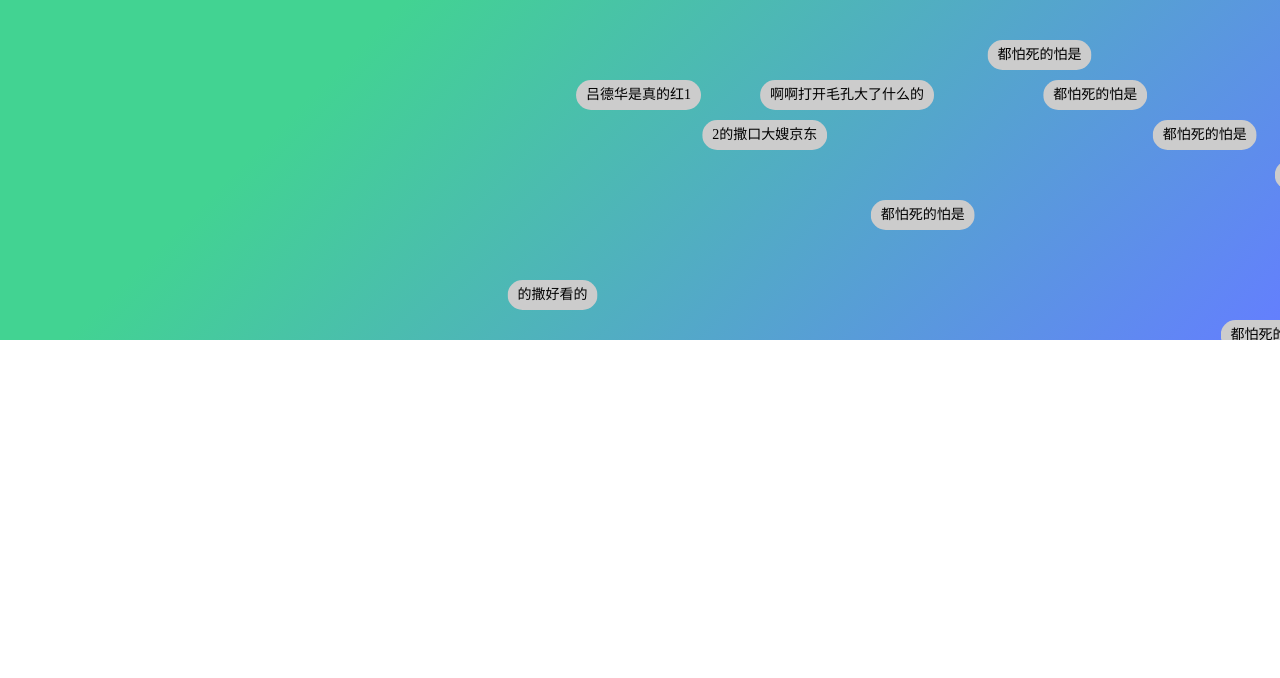
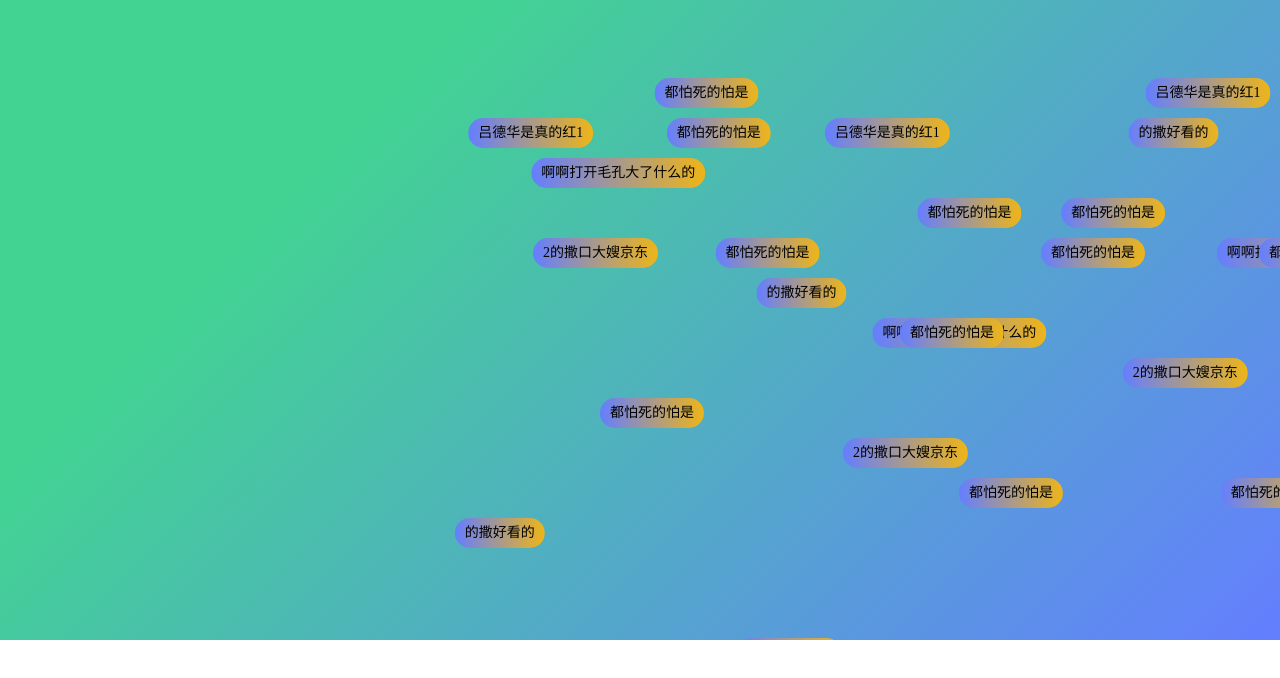
Before and after one commit to xiaozhangclassmater/miniVueBarrage-Vue3, a Vue app: page /payGround in a window 1280 px wide. Shown: the top 678 px of the page. Built offline with nearby package versions, Linux system fonts and the light colour scheme.

Commit message:
feat: 弹幕循环创建以及随机位置生成功能实现新增测试数据

```diff
--- a/packages/components/minivueBarrage/src/index.vue
+++ b/packages/components/minivueBarrage/src/index.vue
@@ -20,7 +20,7 @@ export default defineComponent({
     // 是否需要全屏弹幕
     fullScreen: {
       type: Boolean,
-      default : true
+      default : false
     },
     // 弹幕运行一屏的秒数
     delay: {
@@ -30,7 +30,7 @@ export default defineComponent({
     // 创建频率的秒数
     createFrequencyTime: {
       type: Number,
-      default: 0.5
+      default: 0.2
     },
     createNum: {
       type: Number,
@@ -44,6 +44,7 @@ export default defineComponent({
     const bottomWapperRef = ref<HTMLDivElement | null>(null)
     const BarrageInstance = new BarrageManager()
     const timerId = ref<any>(null)
+    let lastIndex = -1 // 上一次生成的 index
     let clientWidthList: number[] = [] // 计算下一条弹幕应该在哪个弹道上生成
     const baseHeight = 40 // 弹幕默认的高度
     /**
@@ -51,27 +52,49 @@ export default defineComponent({
      * @param itemInstance
      */
     const maxLineCount = computed(() => {
+      console.log('barrageWapperRef.value?.clientHeight' ,barrageWapperRef.value?.clientHeight);
       const count = barrageWapperRef.value?.clientHeight && Math.floor(barrageWapperRef.value?.clientHeight / baseHeight) || 0
-      return props.fullScreen ? count : count / 2
+      return props.fullScreen ? count : Math.ceil(count / 2)
     })
     const appendElement = (instance:HTMLDivElement , currentRowIndex ) => {
+      console.log('currentRowIndex' , currentRowIndex);
+      if(!props.fullScreen){ // 如果非全屏 则 直接 添加到 上层容器
+        return topWapperRef.value?.appendChild(instance)
+      }
       currentRowIndex >= maxLineCount.value / 2 ? bottomWapperRef.value?.appendChild(instance) : topWapperRef.value?.appendChild(instance)
     }
     const setElementAttrs = (barrageElement:HTMLDivElement , instance:BarrageItem) => {
       barrageElement.classList.add('item-wapper')
       barrageElement.innerText = instance.content
     }
+
     function toScriptCreateBarrageItem (itemInstance : BarrageItem , currentRowIndex: number) {
-      const top = baseHeight * currentRowIndex
+      /**
+       * @description 计算添加 弹幕添加到哪个 弹道中
+       */
+      const calcAppendLineIndex = () => {
+        if(!clientWidthList.every(item => item)){
+          return currentRowIndex === 1 ? 10 : (baseHeight * currentRowIndex) - ((baseHeight - 10) / (maxLineCount.value - 1))
+        }
+        const minIndex = clientWidthList.findIndex(item => item === Math.min(...clientWidthList))
+        console.log('minIndex' , minIndex);
+        // if() return 0
+        return minIndex
+      }
+      const top = currentRowIndex === 1 ? 10 : (baseHeight * currentRowIndex) - ((baseHeight - 10) / (maxLineCount.value - 1))
       const defaultItemInstance = {...itemInstance, top}
       const barrageElement = document.createElement('div')
-      setElementAttrs(barrageElement , defaultItemInstance)
-      appendElement(barrageElement , currentRowIndex )
-      setElementStyleAttrs(barrageElement , defaultItemInstance )
+
+      setElementAttrs(barrageElement , defaultItemInstance) // 设置元素的属性
+      appendElement(barrageElement , currentRowIndex) // 添加弹幕到容器中
+      setElementStyleAttrs(barrageElement , defaultItemInstance , currentRowIndex) // 设置弹幕的样式动画属性等
     }
-    function setElementStyleAttrs (barrageElement: HTMLDivElement ,instance:BarrageItem){
+    function setElementStyleAttrs (barrageElement: HTMLDivElement ,instance:BarrageItem , index: number){
       const elStyle = barrageElement.style
-      const offsetRightValue = randomNumber() + barrageElement.clientWidth
+      const instanceClientWidth = barrageElement.clientWidth || 0
+      const offsetRightValue = randomNumber() + instanceClientWidth
+      clientWidthList[index - 1] = clientWidthList[index - 1] + instanceClientWidth // 将弹道的长度添加数组中
+      console.log('clientWidthList' , clientWidthList);
       elStyle.right = `${-offsetRightValue}px`
       elStyle.top = `${instance.top}px`
         // 容器宽度 + 最初 right 偏移值的距离
@@ -97,10 +120,12 @@ export default defineComponent({
         if(curCreateIndex === renders.length){
           return clearInterval(timerId.value)
         }
+        // const createIndexId = () => {
+        //   return
+        // }
         currentRowIndex = Math.ceil(randomNumber(1 , maxLineCount.value)) // 随机一个弹道生成弹幕
-        console.log('randomNumber(1 , maxLineCount.value)' , currentRowIndex );
-        // if(currentRowIndex >= maxLineCount.value){ // 边界处理
-        //   currentRowIndex = 1
+        // if(currentRowIndex === lastIndex){
+        //   currentRowIndex = Math.ceil(randomNumber(1 , maxLineCount.value)) // 重新生成，
         // }
         for (let index = 0; index < props.createNum; index ++) {
           item = renders[curCreateIndex]
@@ -147,7 +172,7 @@ export default defineComponent({
 .barrage-wapper{
   position: relative;
   width: 100%;
-  height: 300px;
+  height: 600px;
   background-image: -webkit-linear-gradient(315deg, #42d392 25%, #647eff);
   padding: 20px 0px;
   overflow: hidden;
@@ -167,7 +192,8 @@ export default defineComponent({
       padding: 10px;
       box-sizing: border-box;
       // opacity: 0;
-      background-color: #ccc;
+      // background-color: #ccc;
+      background-image: linear-gradient(to right ,#647eff , #eeb518);
     }
   }
 }
--- /dev/null
+++ b/src/mock/index.ts
@@ -0,0 +1,218 @@
+export const  barrageDatas = [
+  {
+    content: '的撒好看的'
+  },{
+    content: '吕德华是真的红1'
+  },{
+    content: '2的撒口大嫂京东'
+  },{
+    content: '啊啊打开毛孔大了什么的'
+  },{
+    content: '都怕死的怕是'
+  },
+  {
+    content: '都怕死的怕是'
+  },{
+    content: '都怕死的怕是'
+  },
+  {
+    content: '都怕死的怕是'
+  },
+  {
+    content: '都怕死的怕是'
+  },
+  {
+    content: '的撒好看的'
+  },{
+    content: '吕德华是真的红1'
+  },{
+    content: '2的撒口大嫂京东'
+  },{
+    content: '啊啊打开毛孔大了什么的'
+  },{
+    content: '都怕死的怕是'
+  },
+  {
+    content: '都怕死的怕是'
+  },{
+    content: '都怕死的怕是'
+  },
+  {
+    content: '都怕死的怕是'
+  },
+  {
+    content: '都怕死的怕是'
+  },{
+    content: '的撒好看的'
+  },{
+    content: '吕德华是真的红1'
+  },{
+    content: '2的撒口大嫂京东'
+  },{
+    content: '啊啊打开毛孔大了什么的'
+  },{
+    content: '都怕死的怕是'
+  },
+  {
+    content: '都怕死的怕是'
+  },{
+    content: '都怕死的怕是'
+  },
+  {
+    content: '都怕死的怕是'
+  },
+  {
+    content: '都怕死的怕是'
+  },
+  {
+    content: '的撒好看的'
+  },{
+    content: '吕德华是真的红1'
+  },{
+    content: '2的撒口大嫂京东'
+  },{
+    content: '啊啊打开毛孔大了什么的'
+  },{
+    content: '都怕死的怕是'
+  },
+  {
+    content: '都怕死的怕是'
+  },{
+    content: '都怕死的怕是'
+  },
+  {
+    content: '都怕死的怕是'
+  },
+  {
+    content: '都怕死的怕是'
+  },{
+    content: '的撒好看的'
+  },{
+    content: '吕德华是真的红1'
+  },{
+    content: '2的撒口大嫂京东'
+  },{
+    content: '啊啊打开毛孔大了什么的'
+  },{
+    content: '都怕死的怕是'
+  },
+  {
+    content: '都怕死的怕是'
+  },{
+    content: '都怕死的怕是'
+  },
+  {
+    content: '都怕死的怕是'
+  },
+  {
+    content: '都怕死的怕是'
+  },
+  {
+    content: '的撒好看的'
+  },{
+    content: '吕德华是真的红1'
+  },{
+    content: '2的撒口大嫂京东'
+  },{
+    content: '啊啊打开毛孔大了什么的'
+  },{
+    content: '都怕死的怕是'
+  },
+  {
+    content: '都怕死的怕是'
+  },{
+    content: '都怕死的怕是'
+  },
+  {
+    content: '都怕死的怕是'
+  },
+  {
+    content: '都怕死的怕是'
+  },{
+    content: '的撒好看的'
+  },{
+    content: '吕德华是真的红1'
+  },{
+    content: '2的撒口大嫂京东'
+  },{
+    content: '啊啊打开毛孔大了什么的'
+  },{
+    content: '都怕死的怕是'
+  },
+  {
+    content: '都怕死的怕是'
+  },{
+    content: '都怕死的怕是'
+  },
+  {
+    content: '都怕死的怕是'
+  },
+  {
+    content: '都怕死的怕是'
+  },
+  {
+    content: '的撒好看的'
+  },{
+    content: '吕德华是真的红1'
+  },{
+    content: '2的撒口大嫂京东'
+  },{
+    content: '啊啊打开毛孔大了什么的'
+  },{
+    content: '都怕死的怕是'
+  },
+  {
+    content: '都怕死的怕是'
+  },{
+    content: '都怕死的怕是'
+  },
+  {
+    content: '都怕死的怕是'
+  },
+  {
+    content: '都怕死的怕是'
+  },{
+    content: '的撒好看的'
+  },{
+    content: '吕德华是真的红1'
+  },{
+    content: '2的撒口大嫂京东'
+  },{
+    content: '啊啊打开毛孔大了什么的'
+  },{
+    content: '都怕死的怕是'
+  },
+  {
+    content: '都怕死的怕是'
+  },{
+    content: '都怕死的怕是'
+  },
+  {
+    content: '都怕死的怕是'
+  },
+  {
+    content: '都怕死的怕是'
+  },
+  {
+    content: '的撒好看的'
+  },{
+    content: '吕德华是真的红1'
+  },{
+    content: '2的撒口大嫂京东'
+  },{
+    content: '啊啊打开毛孔大了什么的'
+  },{
+    content: '都怕死的怕是'
+  },
+  {
+    content: '都怕死的怕是'
+  },{
+    content: '都怕死的怕是'
+  },
+  {
+    content: '都怕死的怕是'
+  },
+  {
+    content: '都怕死的怕是'
+  }
+]
--- a/src/views/payGround/index.vue
+++ b/src/views/payGround/index.vue
@@ -3,227 +3,9 @@
   </template>
 
 <script lang="ts" setup>
-
-
 import miniVueBarrage from '../../../packages/components/minivueBarrage/src/index.vue';
-const barrages = [
-  {
-    content: '的撒好看的'
-  },{
-    content: '吕德华是真的红1'
-  },{
-    content: '2的撒口大嫂京东'
-  },{
-    content: '啊啊打开毛孔大了什么的'
-  },{
-    content: '都怕死的怕是'
-  },
-  {
-    content: '都怕死的怕是'
-  },{
-    content: '都怕死的怕是'
-  },
-  {
-    content: '都怕死的怕是'
-  },
-  {
-    content: '都怕死的怕是'
-  },
-  {
-    content: '的撒好看的'
-  },{
-    content: '吕德华是真的红1'
-  },{
-    content: '2的撒口大嫂京东'
-  },{
-    content: '啊啊打开毛孔大了什么的'
-  },{
-    content: '都怕死的怕是'
-  },
-  {
-    content: '都怕死的怕是'
-  },{
-    content: '都怕死的怕是'
-  },
-  {
-    content: '都怕死的怕是'
-  },
-  {
-    content: '都怕死的怕是'
-  },{
-    content: '的撒好看的'
-  },{
-    content: '吕德华是真的红1'
-  },{
-    content: '2的撒口大嫂京东'
-  },{
-    content: '啊啊打开毛孔大了什么的'
-  },{
-    content: '都怕死的怕是'
-  },
-  {
-    content: '都怕死的怕是'
-  },{
-    content: '都怕死的怕是'
-  },
-  {
-    content: '都怕死的怕是'
-  },
-  {
-    content: '都怕死的怕是'
-  },
-  {
-    content: '的撒好看的'
-  },{
-    content: '吕德华是真的红1'
-  },{
-    content: '2的撒口大嫂京东'
-  },{
-    content: '啊啊打开毛孔大了什么的'
-  },{
-    content: '都怕死的怕是'
-  },
-  {
-    content: '都怕死的怕是'
-  },{
-    content: '都怕死的怕是'
-  },
-  {
-    content: '都怕死的怕是'
-  },
-  {
-    content: '都怕死的怕是'
-  },{
-    content: '的撒好看的'
-  },{
-    content: '吕德华是真的红1'
-  },{
-    content: '2的撒口大嫂京东'
-  },{
-    content: '啊啊打开毛孔大了什么的'
-  },{
-    content: '都怕死的怕是'
-  },
-  {
-    content: '都怕死的怕是'
-  },{
-    content: '都怕死的怕是'
-  },
-  {
-    content: '都怕死的怕是'
-  },
-  {
-    content: '都怕死的怕是'
-  },
-  {
-    content: '的撒好看的'
-  },{
-    content: '吕德华是真的红1'
-  },{
-    content: '2的撒口大嫂京东'
-  },{
-    content: '啊啊打开毛孔大了什么的'
-  },{
-    content: '都怕死的怕是'
-  },
-  {
-    content: '都怕死的怕是'
-  },{
-    content: '都怕死的怕是'
-  },
-  {
-    content: '都怕死的怕是'
-  },
-  {
-    content: '都怕死的怕是'
-  },{
-    content: '的撒好看的'
-  },{
-    content: '吕德华是真的红1'
-  },{
-    content: '2的撒口大嫂京东'
-  },{
-    content: '啊啊打开毛孔大了什么的'
-  },{
-    content: '都怕死的怕是'
-  },
-  {
-    content: '都怕死的怕是'
-  },{
-    content: '都怕死的怕是'
-  },
-  {
-    content: '都怕死的怕是'
-  },
-  {
-    content: '都怕死的怕是'
-  },
-  {
-    content: '的撒好看的'
-  },{
-    content: '吕德华是真的红1'
-  },{
-    content: '2的撒口大嫂京东'
-  },{
-    content: '啊啊打开毛孔大了什么的'
-  },{
-    content: '都怕死的怕是'
-  },
-  {
-    content: '都怕死的怕是'
-  },{
-    content: '都怕死的怕是'
-  },
-  {
-    content: '都怕死的怕是'
-  },
-  {
-    content: '都怕死的怕是'
-  },{
-    content: '的撒好看的'
-  },{
-    content: '吕德华是真的红1'
-  },{
-    content: '2的撒口大嫂京东'
-  },{
-    content: '啊啊打开毛孔大了什么的'
-  },{
-    content: '都怕死的怕是'
-  },
-  {
-    content: '都怕死的怕是'
-  },{
-    content: '都怕死的怕是'
-  },
-  {
-    content: '都怕死的怕是'
-  },
-  {
-    content: '都怕死的怕是'
-  },
-  {
-    content: '的撒好看的'
-  },{
-    content: '吕德华是真的红1'
-  },{
-    content: '2的撒口大嫂京东'
-  },{
-    content: '啊啊打开毛孔大了什么的'
-  },{
-    content: '都怕死的怕是'
-  },
-  {
-    content: '都怕死的怕是'
-  },{
-    content: '都怕死的怕是'
-  },
-  {
-    content: '都怕死的怕是'
-  },
-  {
-    content: '都怕死的怕是'
-  }
-]
+import { barrageDatas } from '../../mock/index';
+const barrages = [...barrageDatas]
 </script>
 
 <style scoped lang="less">
```
